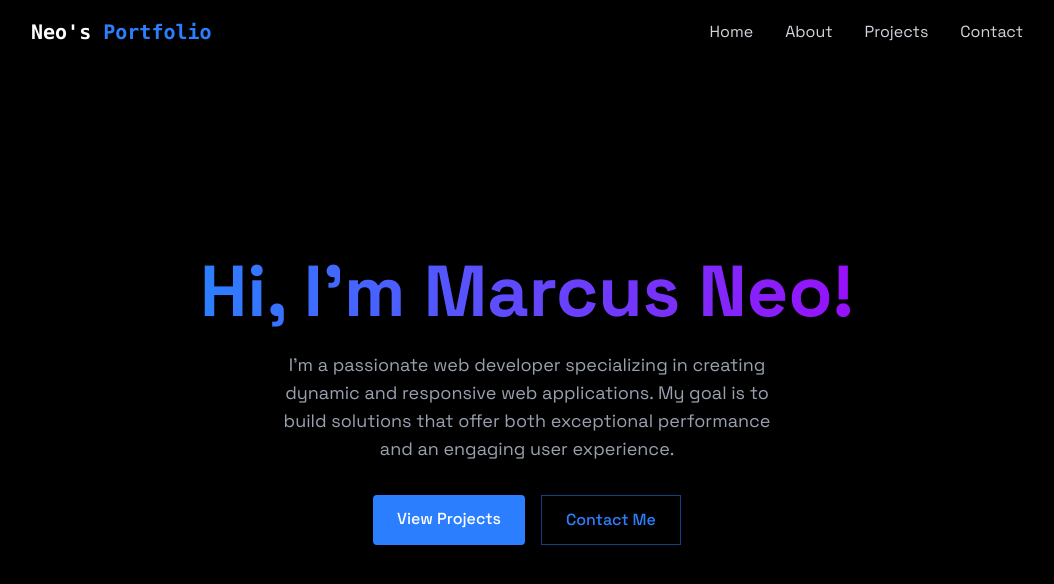
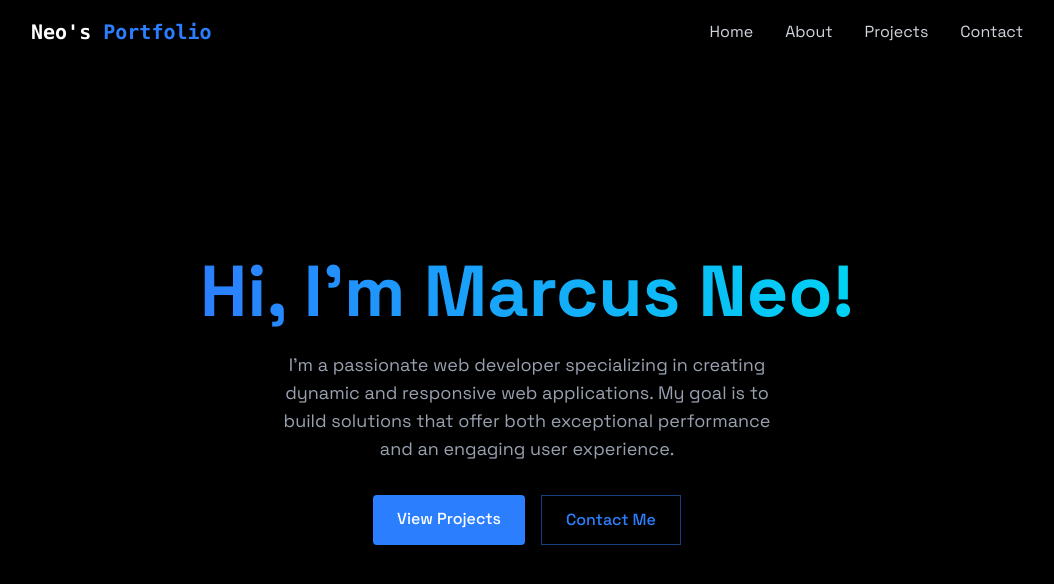
Before and after one commit to shirokuuun/project_portfolio, a React (Vite) app: page / in a window 1280 px wide. Shown: the top 584 px of the page, without its empty margins (113-1167 px from the left). Built offline with nearby package versions, Linux system fonts and the light colour scheme.

Commit message:
Changed the gradient color of the name

```diff
--- a/src/components/sections/Home.jsx
+++ b/src/components/sections/Home.jsx
@@ -5,7 +5,7 @@
       className="min-h-screen flex items-center justify-center relative"
     >
       <div className="text-center z-10 px-4 ">
-        <h1 className="text-5xl md:text-7xl font-bold mb-6 bg-linear-to-r from-blue-500 to bg-purple-600 bg-clip-text text-transparent leading-right">
+        <h1 className="text-5xl md:text-7xl font-bold mb-6 bg-linear-to-r from-blue-500 to bg-cyan-400 bg-clip-text text-transparent leading-right">
           Hi, I'm Marcus Neo!
         </h1>
 
```
